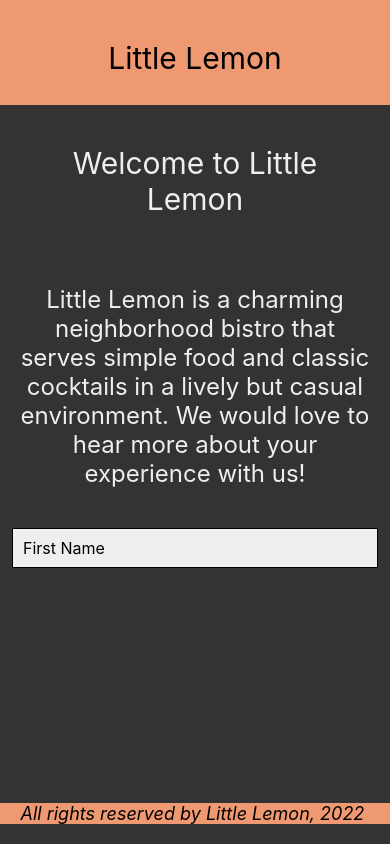
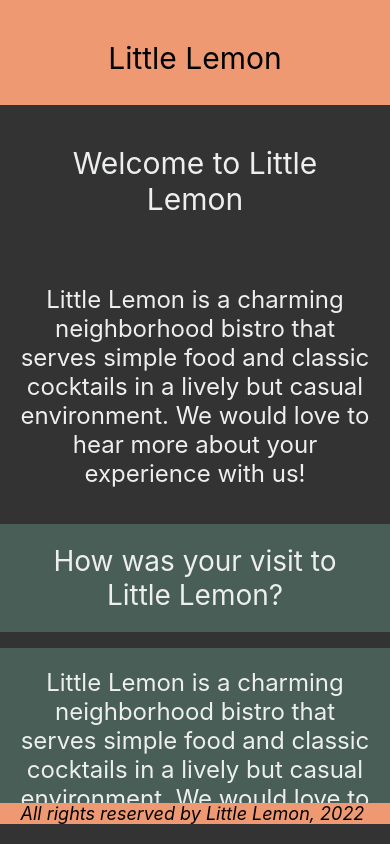
Before and after one commit to mahesh-kedari/react-native-coursera, a React Native app: screen / in a window 390 px wide. Built offline with nearby package versions, Linux system fonts and the light colour scheme.

Commit message:
Keyboard Avoiding View component added

```diff
--- /dev/null
+++ b/FeedbackForm.js
@@ -0,0 +1,90 @@
+import React, { useState } from "react";
+import {
+  StyleSheet,
+  Text,
+  TextInput,
+  ScrollView,
+  KeyboardAvoidingView,
+  Platform,
+} from "react-native";
+
+const FeedbackForm = () => {
+  // declare the variables
+  const [firstName, onChangeFirstName] = useState("");
+  const [lastName, onChangeLastName] = useState("");
+  const [message, onChangeMessage] = useState("");
+
+  return (
+    <KeyboardAvoidingView
+      style={styles.container}
+      behavior={Platform.OS === "ios" ? "padding" : "height"}
+    >
+      <ScrollView keyboardDismissMode="on-drag">
+        <Text style={styles.headingSection}>
+          How was your visit to Little Lemon?
+        </Text>
+        <Text style={styles.infoSection}>
+          Little Lemon is a charming neighborhood bistro that serves simple food
+          and classic cocktails in a lively but casual environment. We would
+          love to hear your experience with us!
+        </Text>
+        <TextInput
+          style={styles.input}
+          value={firstName}
+          onChangeText={onChangeFirstName}
+        />
+        <TextInput
+          style={styles.input}
+          value={lastName}
+          onChangeText={onChangeLastName}
+        />
+        <TextInput
+          style={styles.messageInput}
+          value={message}
+          onChangeText={onChangeMessage}
+        />
+      </ScrollView>
+    </KeyboardAvoidingView>
+  );
+};
+
+const styles = StyleSheet.create({
+  container: {
+    flex: 1,
+  },
+  input: {
+    height: 40,
+    margin: 12,
+    borderWidth: 1,
+    padding: 10,
+    fontSize: 16,
+    borderColor: "EDEFEE",
+    backgroundColor: "#F4CE14",
+  },
+  messageInput: {
+    height: 100,
+    margin: 12,
+    borderWidth: 1,
+    padding: 10,
+    fontSize: 16,
+    backgroundColor: "#F4CE14",
+  },
+  infoSection: {
+    fontSize: 24,
+    padding: 20,
+    marginVertical: 8,
+    color: "#EDEFEE",
+    textAlign: "center",
+    backgroundColor: "#495E57",
+  },
+  headingSection: {
+    fontSize: 28,
+    padding: 20,
+    marginVertical: 8,
+    color: "#EDEFEE",
+    textAlign: "center",
+    backgroundColor: "#495E57",
+  },
+});
+
+export default FeedbackForm;
--- a/WelcomeScreen.js
+++ b/WelcomeScreen.js
@@ -1,17 +1,17 @@
 import * as React from 'react';
-import { ScrollView, Text, StyleSheet, TextInput } from 'react-native';
+import { ScrollView, Text, StyleSheet } from 'react-native';
+import FeedbackForm from './FeedbackForm';
 
 export default function WelcomeScreen() {
-  const [firstName, setFirstName] = React.useState('');
   return (
-    <ScrollView indicatorStyle="white" style={styles.container}>
+    <ScrollView indicatorStyle="white" style={styles.container} keyboardDismissMode='on-drag'>
       <Text style={styles.headerText}>Welcome to Little Lemon</Text>
       <Text style={styles.regularText}>
         Little Lemon is a charming neighborhood bistro that serves simple food
         and classic cocktails in a lively but casual environment. We would love
         to hear more about your experience with us!
       </Text>
-      <TextInput style={ styles.textInput} value={ firstName} onChangeText={setFirstName} placeholder='First Name' />
+      <FeedbackForm />
     </ScrollView>
   );
 }
@@ -32,14 +32,5 @@ const styles = StyleSheet.create({
     marginVertical: 8,
     color: "#EDEFEE",
     textAlign: "center",
-  },
-  textInput: {
-    height: 40,
-    margin: 12,
-    borderWidth: 1,
-    padding: 10,
-    fontSize: 16,
-    borderColor: "EDEFEE",
-    backgroundColor: "#EDEFEE",
-  },
+  }
 });
```
